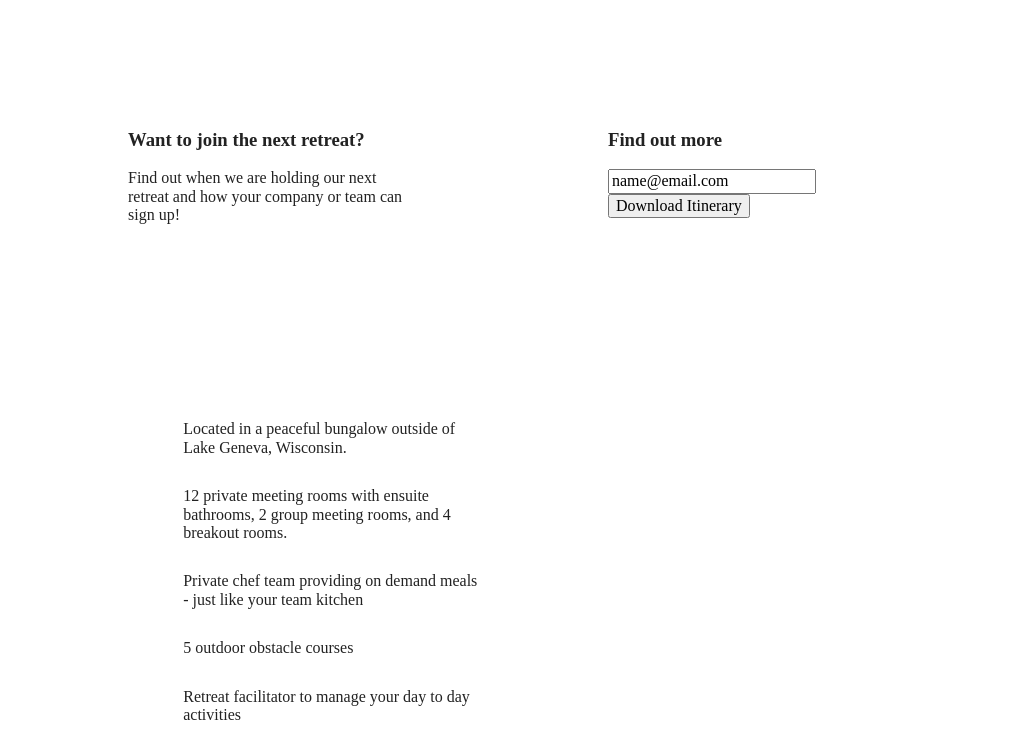
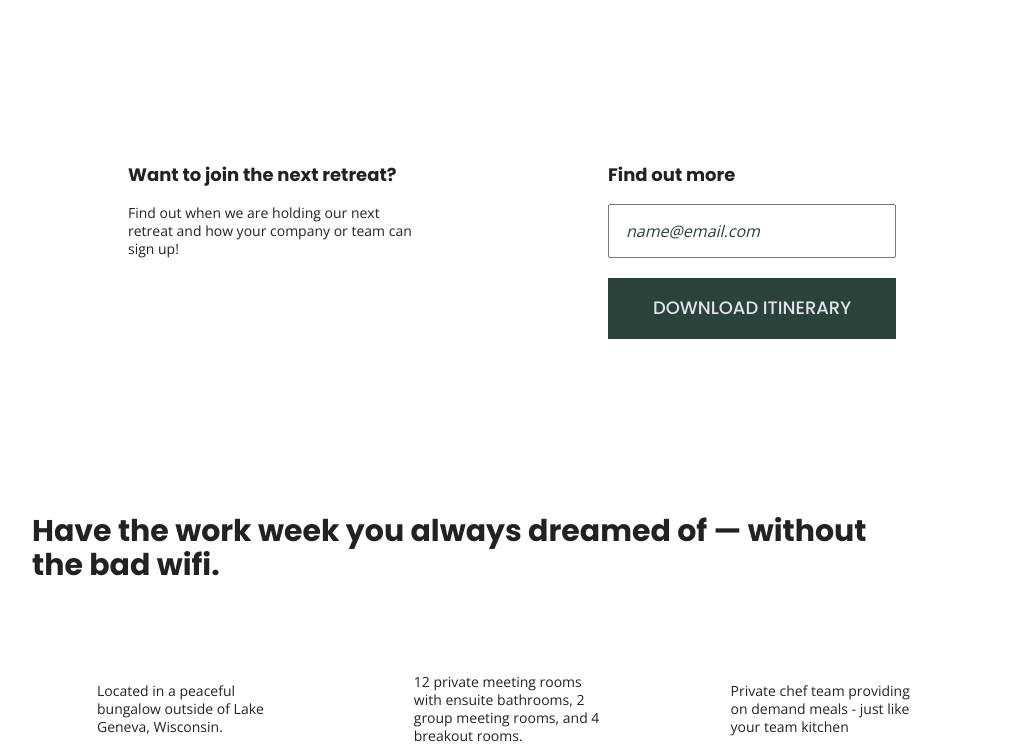
Before and after one commit to npense/206-unplugged, a website built with Parcel: page index.html in a window 1280 px wide. Shown: the part 365-1116 px from the top of the page, without its empty margins (128-1151 px from the left). Built offline with nearby package versions, Linux system fonts and the light colour scheme.

```diff
--- a/css/main.css
+++ b/css/main.css
@@ -86,6 +86,49 @@
 /* ==========================================================================
    Author's custom styles
    ========================================================================== */
+html {
+  font-size: 16px;
+}
+
+body {
+   font-family: 'Open Sans', sans-serif;
+   font-size: 1em;
+  }
+
+ul,
+ol {
+  list-style-type: none;
+}
+
+a {
+     color: #e2e3ed;
+     text-decoration: none;
+}
+
+h1 {
+  font-size: 2.25em;
+}
+
+h2 {
+  font-family: 'Poppins', sans-serif;
+  font-size: 1.875em;
+}
+
+h3,
+h4 {
+  font-family: 'Poppins', sans-serif;
+  font-size: 1.125em;
+}
+
+p {
+  font-size: .875em;
+  line-height: 1.285;
+}
+
+address {
+ font-style: normal;
+}
+
 .content-wrapper {
   width: 90%;
   margin: 50px 0;
@@ -264,6 +307,32 @@
   margin-bottom: 50px;
 }
 
+aside .form {
+  margin-top: 30px;
+}
+
+input[type=text] {
+  box-sizing: border-box;
+  width: 100%;
+  color: #2a423a;
+  font-style: italic;
+  padding: 1em;
+}
+
+input[type=button] {
+  width: 100%;
+  padding: 20px 0;
+  margin-top: 20px;
+  background-color: #2a423a;
+  font-family: 'Poppins', Helvetica, Arial, sans-serif;
+  font-weight: 500;
+  font-size: 1.125em;
+  color: #e2e3ed;
+  border: none;
+  text-align: center;
+  text-transform: uppercase;
+}
+
 /* ==========================================================================
    Helper classes
    ========================================================================== */
@@ -411,7 +480,7 @@
 }
 
 .features .features-item-description {
-  width: 50%;
+  width:62%;
 }
 
 .reviews article {
--- a/index.html
+++ b/index.html
@@ -20,6 +20,8 @@
   <link rel="stylesheet" href="css/main.css">
 
   <meta name="theme-color" content="#fafafa">
+  <!-- Google Fonts -->
+  <link href="https://fonts.googleapis.com/css?family=Open+Sans:400,700|Poppins:500,700" rel="stylesheet">
 </head>
 
 <body>
@@ -65,6 +67,8 @@
 
     <section class="features">
       <div class="content-wrapper">
+        <h2>Have the work week you always dreamed of — without the bad wifi.</h2>
+        <div class="features-items">
           <article>
             <p class="fontawesome-icon"></p>
             <p class="features-item-description">Located in a peaceful bungalow outside of Lake Geneva, Wisconsin.</p>
@@ -93,10 +97,7 @@
             <p class="fontawesome-icon"></p>
             <p class="features-item-description">Dedicated computer room for times that you must wifi</p>
           </article>
-<!--        <h1>Be a better team in 5 days, like these</h1>
-        <h2>LaCrue Bottling Co<br>
-        October 2017</h2>
-        <p>Lorem Ipsum</p> -->
+        </div>
       </div>
     </section>
 
```
Also changed, not shown: about/index.html (+1 -0 lines), faq/index.html (+1 -0 lines), img/camp.jpg (added), img/people.jpg (added), 3 other files. Lines whose indentation alone changed are shown as unchanged.
